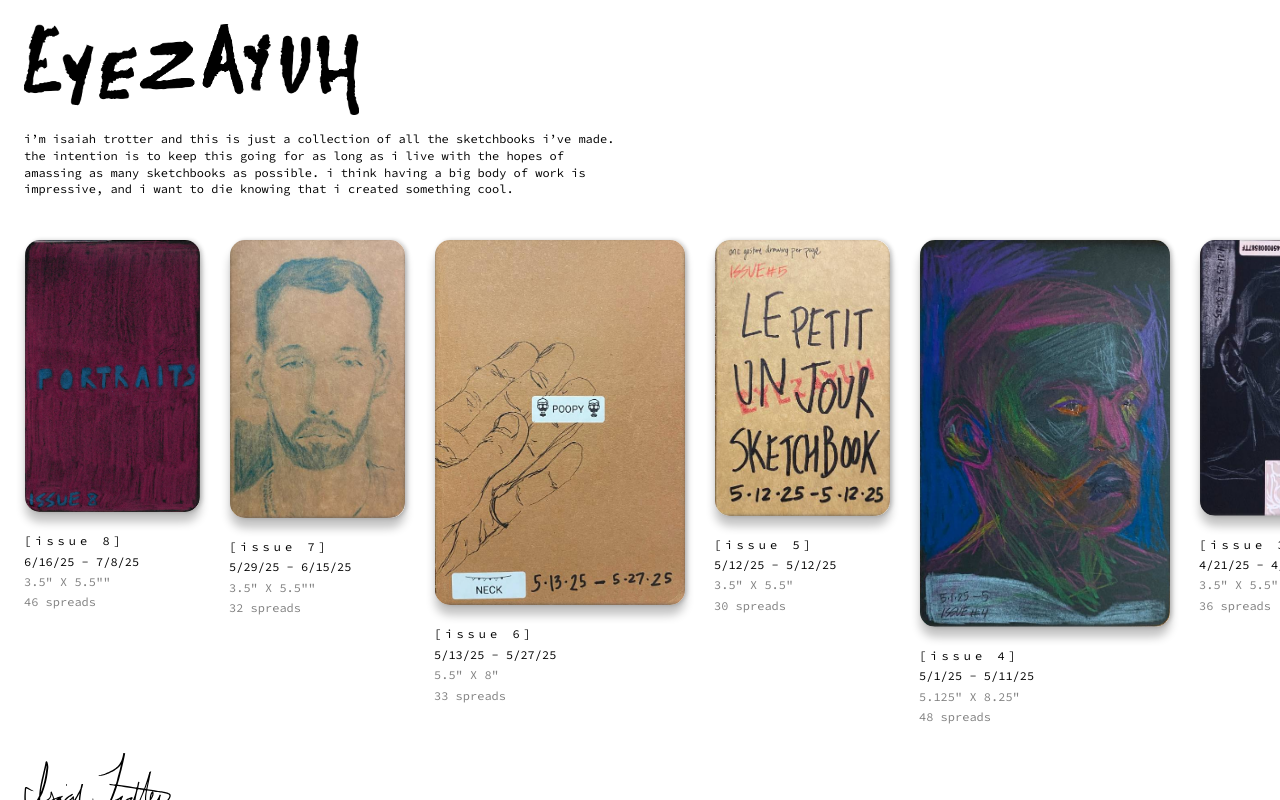
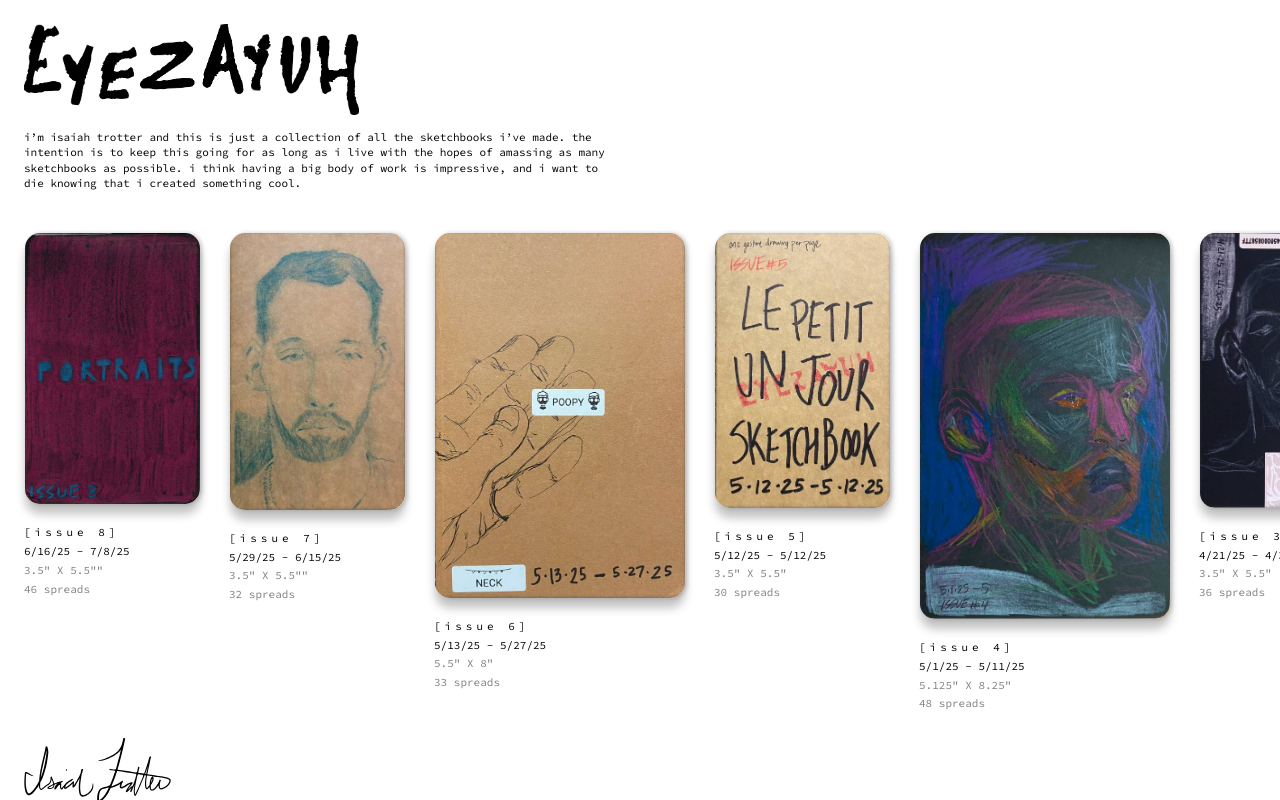
Before and after one commit to isaiahtrotter/eyezayuh, a PHP site: page / in a window 1280 px wide. Run offline with PHP 8.4, Linux system fonts and the light colour scheme; some libraries are stand-ins or nearby versions.

Commit message:
fixed font size

```diff
--- a/styles.css
+++ b/styles.css
@@ -23,7 +23,7 @@ p {
 }
 
 .synopsis {
-  font-size: 12px;
+  font-size: 11px;
   width: 600px;
 }
 
@@ -48,7 +48,7 @@ p {
 
 .sketchbook_text {
   margin: 0px 0px 0px 14px;
-  font-size: 12px;
+  font-size: 11px;
   line-height: 1.7;
 }
 
```
